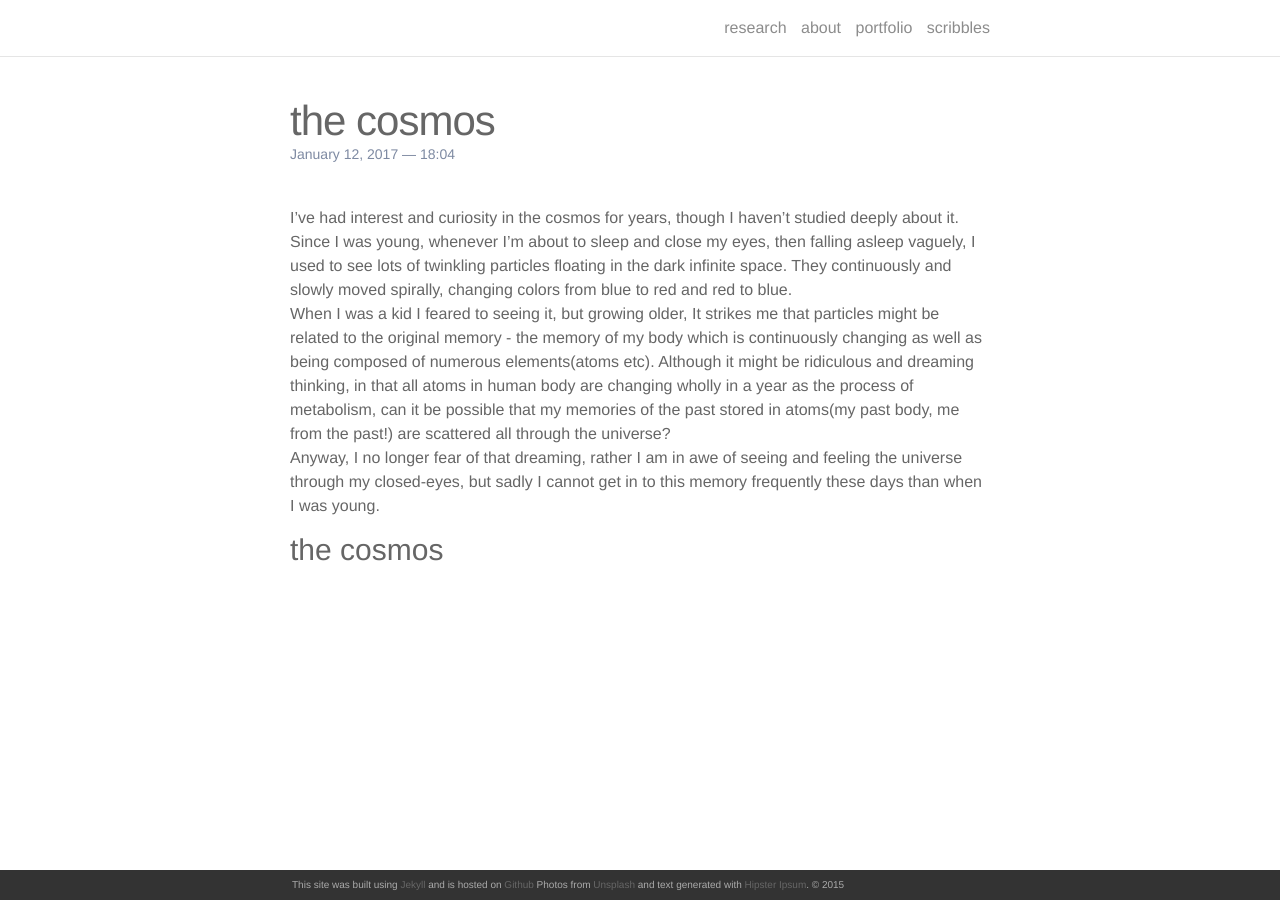
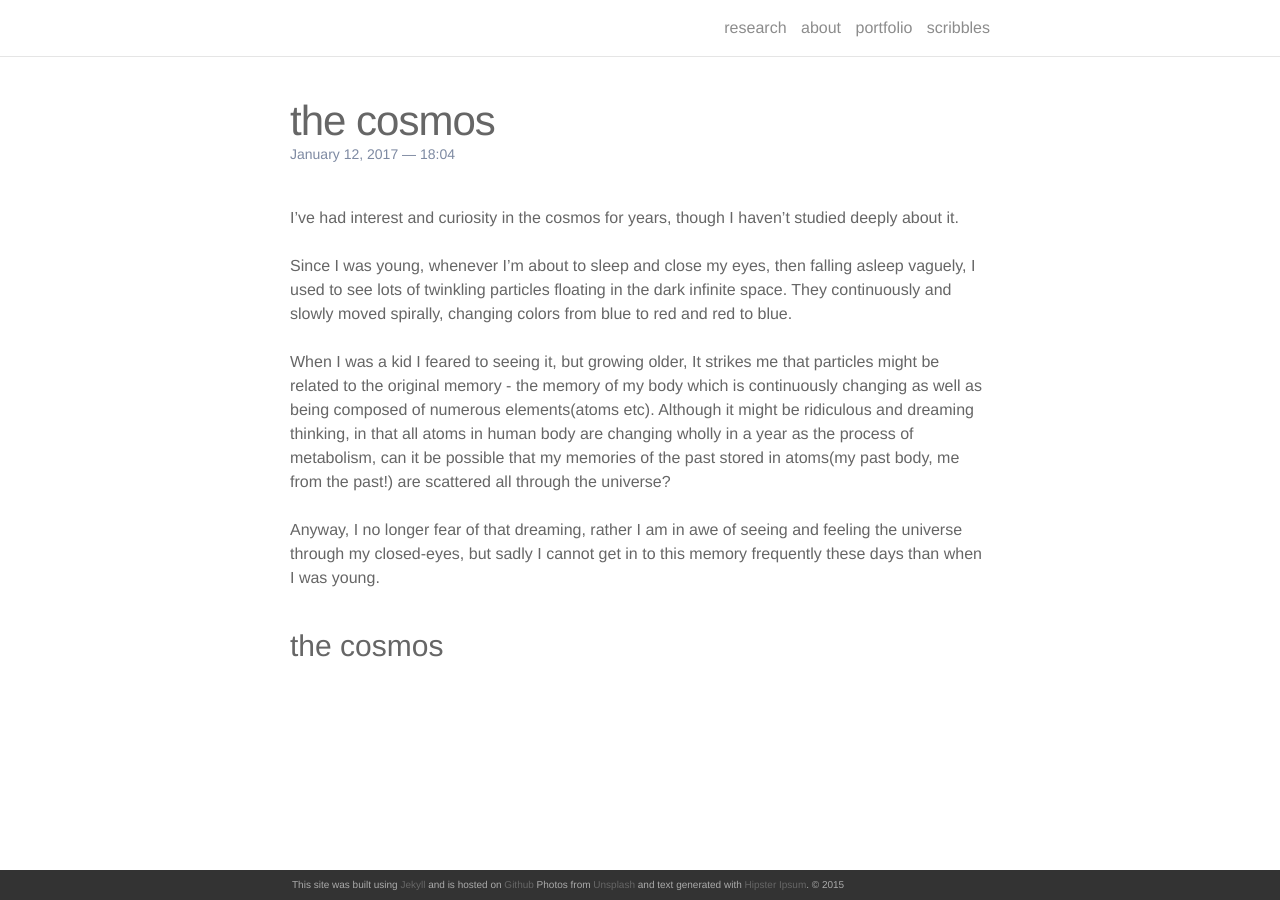
Before and after one commit to lucid2713/lucid2713.github.io, a Jekyll site: the page built from _scribbles/2015-05-05-emperor.markdown, in a window 1280 px wide. Built offline with Jekyll 4.4.1, drawn with Linux system fonts in a browser that asks for light colours; nearby versions of some CDN libraries.

Commit message:
cosmosEd

```diff
--- a/_scribbles/2015-05-05-emperor.markdown
+++ b/_scribbles/2015-05-05-emperor.markdown
@@ -5,11 +5,11 @@ date: 2017-01-12 18:04:00
 ---
 
 I've had interest and curiosity in the cosmos for years, though I haven't studied deeply about it.
-<br/>
+<br/><br/>
 Since I was young, whenever I'm about to sleep and close my eyes, then falling asleep vaguely, I used to see lots of twinkling particles floating in the dark infinite space. They continuously and slowly moved spirally, changing colors from blue to red and red to blue.
-<br/>
+<br/><br/>
 When I was a kid I feared to seeing it, but growing older, It strikes me that particles might be related to the original memory - the memory of my body which is continuously changing as well as being composed of numerous elements(atoms etc). Although it might be ridiculous and dreaming thinking, in that all atoms in human body are changing wholly in a year as the process of metabolism, can it be possible that my memories of the past stored in atoms(my past body, me from the past!) are scattered all through the universe?
-<br/>
+<br/><br/>
 Anyway, I no longer fear of that dreaming, rather I am in awe of seeing and feeling the universe through my closed-eyes, but sadly I cannot get in to this memory frequently these days than when I was young.
-
+<br/><br/>
 ### the cosmos
```
